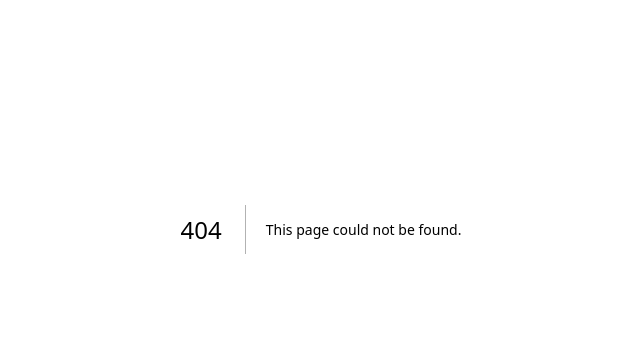
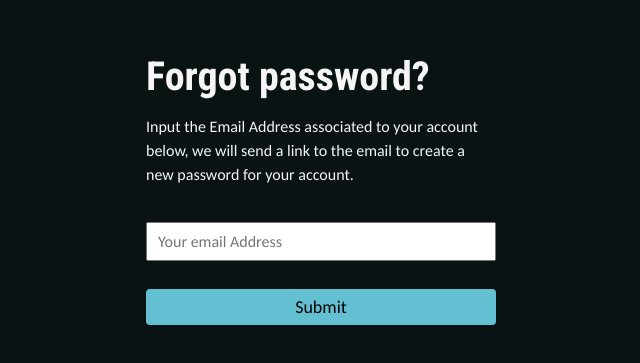
Before and after one commit to letusrecon/Frontend, a Next.js app: page /ResetPassword in a window 1280 px wide. Before the commit this address had no page. Shown: the part 171-534 px from the top of the page, without its empty margins (319-959 px from the left). Built offline with nearby package versions, Linux system fonts and the light colour scheme.

Commit message:
reset password page

```diff
--- a/src/pages/Login.js
+++ b/src/pages/Login.js
@@ -101,7 +101,7 @@ export default function Login() {
           <div className={styles.login_help_links_wrap}>
             <p className={styles.login_text_1}>
               Forgot Password ?{" "}
-              <Link className={styles.login_links} href="/">
+              <Link className={styles.login_links} href="/ResetPassword">
                 Click here
               </Link>{" "}
             </p>
--- /dev/null
+++ b/src/pages/ResetPassword.js
@@ -0,0 +1,39 @@
+import styles from "./ResetPassword.module.css";
+import { useState } from "react";
+
+
+export default function ResetPassword() {
+
+    const [enteredResetEmail, setEnteredResetEmail] = useState('')
+
+    const resetPasswordSubmitHandler =(e)=>{
+        e.preventDefault()
+
+        if(enteredResetEmail === ''){
+            return
+        }
+
+    }
+  return (
+    <div className={styles.reset_password_main_container}>
+      <form onSubmit={resetPasswordSubmitHandler} action="">
+        <h2 className={styles.reset_password_heading}>Forgot password?</h2>
+        <p className={styles.reset_password_text}>
+          Input the Email Address associated to your account below, we will send a
+          link to the email to create a new password for your account.
+        </p>
+        <input
+          type="email"
+          placeholder="Your email Address
+        "
+        className={styles.reset_password_input}
+        onChange={(e) =>{setEnteredResetEmail(e.target.value)}}
+        />
+
+        <div>
+          <button type="submit" className={styles.reset_password_action_btn}>Submit</button>
+        </div>
+      </form>
+    </div>
+  );
+}
--- /dev/null
+++ b/src/pages/ResetPassword.module.css
@@ -0,0 +1,42 @@
+.reset_password_main_container{
+    display: flex;
+    justify-content: center;
+    align-items: center;
+    height: 90vh;
+
+}
+.reset_password_heading{
+    color: whitesmoke;
+    font-family: var(--title-font);
+    margin-bottom: 15px;
+    font-size: 40px;
+}
+
+.reset_password_text{
+    color: whitesmoke;
+    width: 350px;
+    margin-bottom: 10%;
+    font-family: var(--text-font);
+    line-height: 1.5;
+}
+
+.reset_password_input{
+    width: 350px;
+    padding: 8px 10px;
+    margin-bottom: 8%;
+    font-size: 16px;
+    outline-color: var(--btn-color) ;
+    font-family: var(--text-font);
+}
+
+.reset_password_action_btn{
+    width: 350px;
+    padding: 7px 10px;
+    font-size: 18px;
+    border: 0;
+    background-color: var(--btn-color);
+    border-radius: 4px;
+    color: black;
+    cursor: pointer;
+    font-family: var(--text-font);
+}
```
